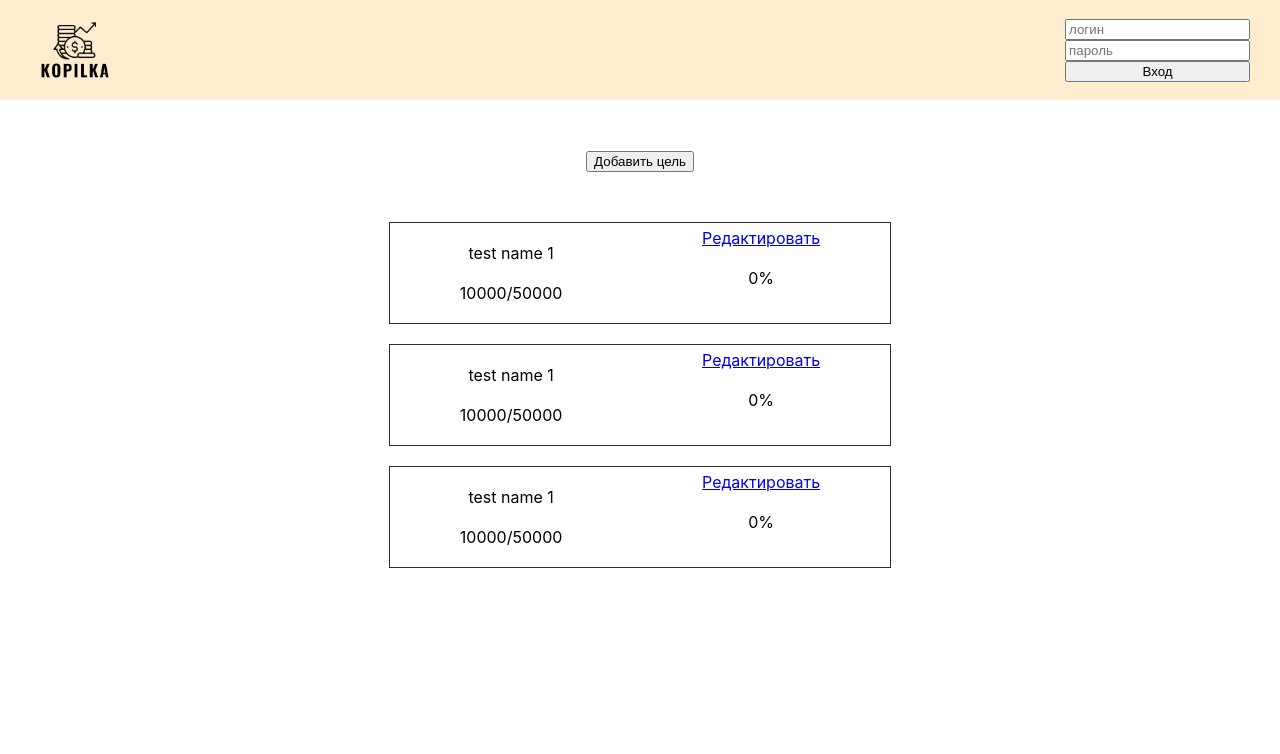
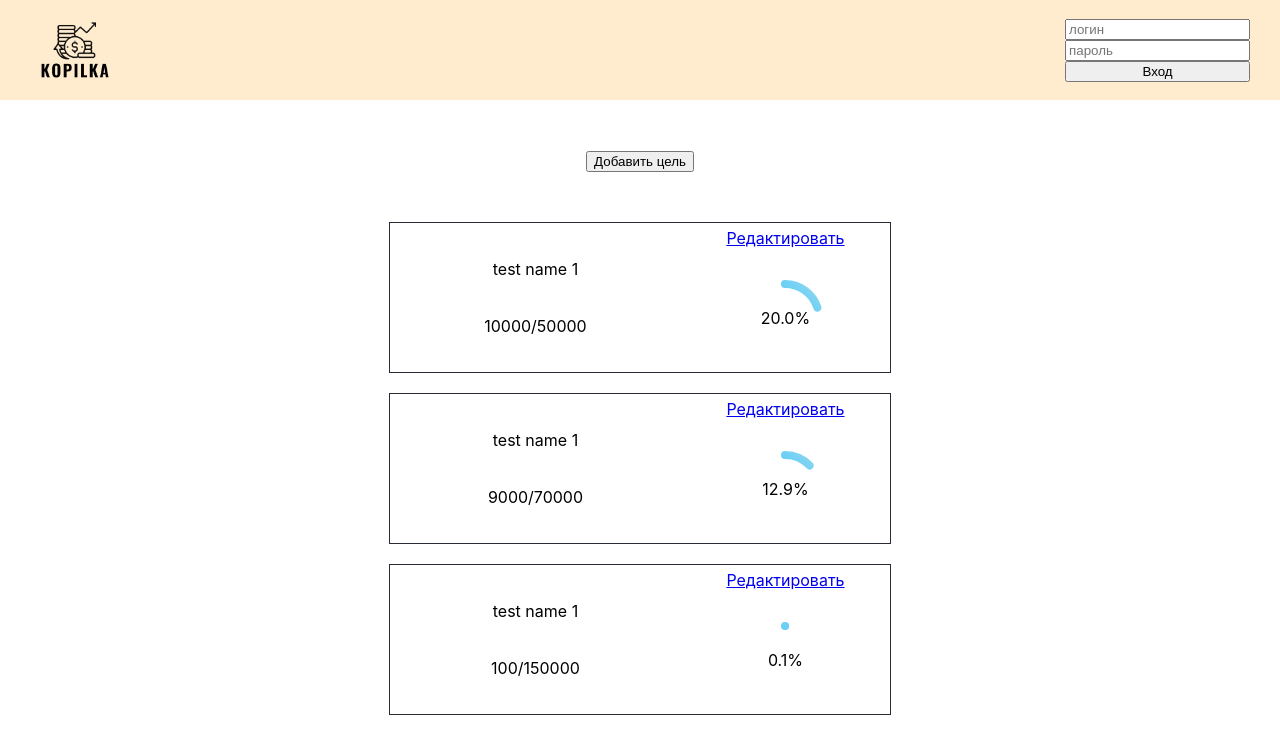
Before and after one commit to vtitoff/kopilka, a React (Create React App) app in the folder kopilka/: page / in a window 1280 px wide. Shown: the top 754 px of the page. Built offline with nearby package versions, Linux system fonts and the light colour scheme.

Commit message:
add progressbar

```diff
--- a/kopilka/package.json
+++ b/kopilka/package.json
@@ -3,9 +3,11 @@
   "version": "0.1.0",
   "private": true,
   "dependencies": {
+    "@emotion/styled": "^11.8.1",
     "@testing-library/jest-dom": "^5.16.3",
     "@testing-library/react": "^12.1.4",
     "@testing-library/user-event": "^13.5.0",
+    "prop-types": "^15.8.1",
     "react": "^18.0.0",
     "react-dom": "^18.0.0",
     "react-scripts": "5.0.0",
--- a/kopilka/src/App.js
+++ b/kopilka/src/App.js
@@ -16,16 +16,16 @@ function App() {
         },
         {
             "name": "test name 1",
-            "full_sum": 50000,
-            "current_sum": 10000,
+            "full_sum": 70000,
+            "current_sum": 9000,
             "user_key": "",
             "item_id": "",
             "description": ""
         },
         {
             "name": "test name 1",
-            "full_sum": 50000,
-            "current_sum": 10000,
+            "full_sum": 150000,
+            "current_sum": 100,
             "user_key": "",
             "item_id": "",
             "description": ""
--- a/kopilka/src/components/Item/Item.jsx
+++ b/kopilka/src/components/Item/Item.jsx
@@ -1,8 +1,11 @@
 import React from 'react'
 import classes from './Item.module.css'
+import {CircleProgress} from './progressBarImport'
 
 const Item = (props) => {
     console.log(props)
+
+
     return (
         <div className={classes.item}>
             <div className={classes.item__body}>
@@ -18,7 +21,7 @@ const Item = (props) => {
                     Редактировать
                 </a>
                 <div className={classes.item__statWheel}>
-                    0%
+                    <CircleProgress percentage={(props.current_sum / props.full_sum * 100).toFixed(1)} strokeWidth={8}/>
                 </div>
             </div>
         </div>
--- a/kopilka/src/components/Item/Item.module.css
+++ b/kopilka/src/components/Item/Item.module.css
@@ -12,6 +12,7 @@
     display: flex;
     flex-direction: column;
     justify-content: space-evenly;
+    width: 200px;
 }
 
 .item__stat {
--- /dev/null
+++ b/kopilka/src/components/Item/progressBar.js
@@ -0,0 +1,140 @@
+import React from 'react'
+import PropTypes from 'prop-types'
+import styled from '@emotion/styled'
+
+const CircleContainer = styled.div`
+  display: inline-block;
+  border-radius: 100%;
+  position: relative;`
+
+const PercentageContainer = styled.div`
+  position: absolute;
+  height: 100%;
+  width: 100%;
+  top: 0;
+  left: 0;
+  display: flex;
+  justify-content: center;
+  align-items: center;
+  flex-direction: column;
+  text-align: center,`
+
+const StyledCircle = styled.circle`
+  transform: rotate(-90deg);
+  transform-origin: 50% 50%;`
+// const CircleContainer = ({ children, style }) => <div className="react-super-progressbar__base" style={style}>{children}</div>
+// const PercentageContainer = ({ children }) => <div className="react-super-progressbar__percentage-container">{children}</div>
+// const StyledCircle = ({ children, ...props }) => <circle className="react-super-progressbar__styled-circle" {...props}>{children}</circle>
+
+const GradientCircleProgressbar = ({
+  percentage,
+  width,
+  strokeWidth,
+  fontSize,
+  fontColor,
+  fontFamily,
+  primaryColor,
+  secondaryColor,
+  fill,
+  hidePercentageText,
+  strokeLinecap,
+}) => {
+  const PI = 3.14
+  const R = (width / 2) - (strokeWidth * 2)
+
+  let circumference = 2 * PI * R
+  let offset = circumference - percentage / 100 * circumference
+  let gradientId = `${primaryColor[0]}${primaryColor[1]}`.replace(/#/g, '')
+
+  return (
+    <CircleContainer
+      className="react-super-progressbar__base"
+      style={{
+        height: `${width}px`,
+        width: `${width}px`,
+      }}
+    >
+      {!hidePercentageText ?
+        <PercentageContainer className="react-super-progressbar__percentage-container">
+          <span
+            className="react-super-progressbars__percentage"
+            style={{
+              fontSize,
+              fontFamily,
+              color: fontColor,
+            }}
+          >
+            {percentage}%
+          </span>
+        </PercentageContainer>
+        : null
+      }
+
+      <svg
+        width='100%'
+        height='100%'
+        version='1.1'
+        xmlns='http://www.w3.org/2000/svg'
+      >
+        <linearGradient
+          id={gradientId}
+          x1='0%'
+          y1='0%'
+          x2='100%'
+          y2='100%'
+        >
+          <stop offset='0%' stopColor={primaryColor[0]}/>
+          <stop offset='100%' stopColor={primaryColor[1]}/>
+        </linearGradient>
+        <circle
+          strokeWidth={strokeWidth}
+          fill='transparent'
+          r={R}
+          cx={width / 2}
+          cy={width / 2}
+          stroke={secondaryColor}
+          strokeDasharray={`${circumference} ${circumference}`}
+        />
+        <StyledCircle
+          strokeWidth={strokeWidth}
+          fill={fill}
+          r={R}
+          cx={width / 2}
+          cy={width / 2}
+          stroke={`url(#${gradientId})`}
+          strokeLinecap={strokeLinecap}
+          strokeDasharray={`${circumference} ${circumference}`}
+          strokeDashoffset={offset}
+        />
+      </svg>
+    </CircleContainer>
+  )
+}
+
+GradientCircleProgressbar.propTypes = {
+  percentage: PropTypes.number.isRequired,
+  width: PropTypes.number,
+  strokeWidth: PropTypes.number,
+  strokeLinecap: PropTypes.oneOf(['round', 'square', 'butt']),
+  fontSize: PropTypes.string,
+  fontColor: PropTypes.string,
+  fontFamily: PropTypes.string,
+  primaryColor: PropTypes.array,
+  secondaryColor: PropTypes.string,
+  fill: PropTypes.string,
+  hidePercentageText: PropTypes.bool,
+}
+
+GradientCircleProgressbar.defaultProps = {
+  width: 100,
+  strokeWidth: 5,
+  strokeLinecap: 'round',
+  fontSize: 'inherit',
+  fontColor: 'inherit',
+  fontFamily: 'inherit',
+  primaryColor: ['#00BBFF', '#92d7f1'],
+  secondaryColor: 'transparent',
+  fill: 'transparent',
+}
+
+export default GradientCircleProgressbar
--- /dev/null
+++ b/kopilka/src/components/Item/progressBarImport.js
@@ -0,0 +1 @@
+export { default as CircleProgress } from './progressBar.js'
```
Also changed, not shown: 1 other file (tests, documents, lock files or other folders).
